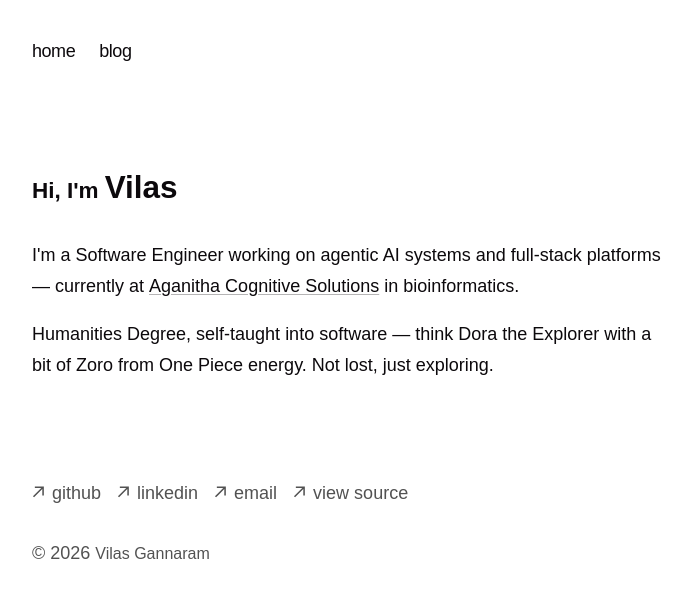
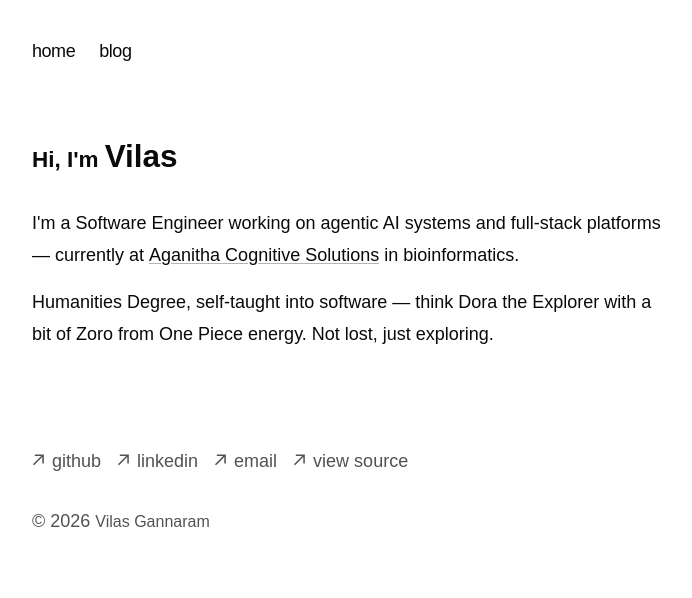
Before and after one commit to vilas-gannaram/vilas-gannaram.github.io, a Next.js app: page / in a window 1280 px wide. Shown: the top 598 px of the page, without its empty margins (291-983 px from the left). Built offline with nearby package versions, Linux system fonts and the light colour scheme; a web font is replaced by a local one.

Commit message:
fix: zero top margin on home hero heading to match typeset h1

```diff
--- a/app/page.tsx
+++ b/app/page.tsx
@@ -2,7 +2,7 @@ export default function Home() {
 	return (
 		<section>
 			<div className='flex mb-8 items-baseline gap-x-1.5'>
-				<h2>Hi, I&apos;m</h2>
+				<h2 className='mt-0'>Hi, I&apos;m</h2>
 				<h1 className='mt-0'>Vilas</h1>
 			</div>
 
```
